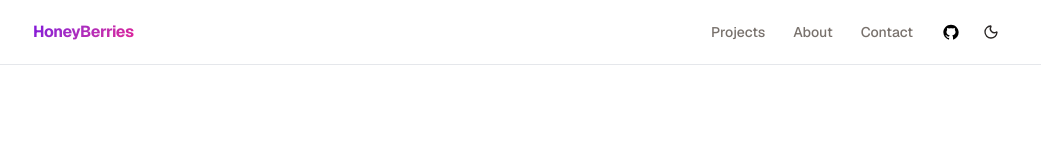
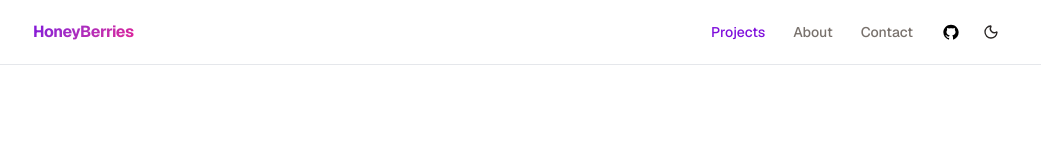
Before and after one commit to HoneyBerries/honeyberries.net, a Next.js app: page /projects in a window 1280 px wide. Shown: the top 160 px of the page, without its empty margins (119-1160 px from the left). Built offline with nearby package versions, Linux system fonts and the light colour scheme.

Commit message:
Navbar: real page links with active-state highlighting

```diff
--- a/components/site/navbar.tsx
+++ b/components/site/navbar.tsx
@@ -1,16 +1,22 @@
+"use client"
+
 import Link from "next/link"
+import { usePathname } from "next/navigation"
 
 import { GithubIcon } from "@/components/icons/github-icon"
 import { Button } from "@/components/ui/button"
 import { ThemeToggle } from "@/components/theme-toggle"
+import { cn } from "@/lib/utils"
 
 const NAV_LINKS = [
-  { label: "Projects", href: "#projects" },
-  { label: "About", href: "#about" },
-  { label: "Contact", href: "#contact" },
+  { label: "Projects", href: "/projects" },
+  { label: "About", href: "/about" },
+  { label: "Contact", href: "/contact" },
 ]
 
 export function Navbar() {
+  const pathname = usePathname()
+
   return (
     <header className="sticky top-0 z-50 border-b bg-background/80 backdrop-blur">
       <div className="mx-auto flex h-16 max-w-5xl items-center justify-between px-6">
@@ -20,13 +26,16 @@ export function Navbar() {
 
         <nav className="flex items-center gap-1">
           {NAV_LINKS.map(({ label, href }) => (
-            <a
+            <Link
               key={href}
               href={href}
-              className="rounded-md px-3 py-2 text-sm font-medium text-muted-foreground transition-colors hover:bg-muted hover:text-primary"
+              className={cn(
+                "rounded-md px-3 py-2 text-sm font-medium text-muted-foreground transition-colors hover:bg-muted hover:text-primary",
+                pathname === href && "text-primary"
+              )}
             >
               {label}
-            </a>
+            </Link>
           ))}
           <Button
             variant="ghost"
```
